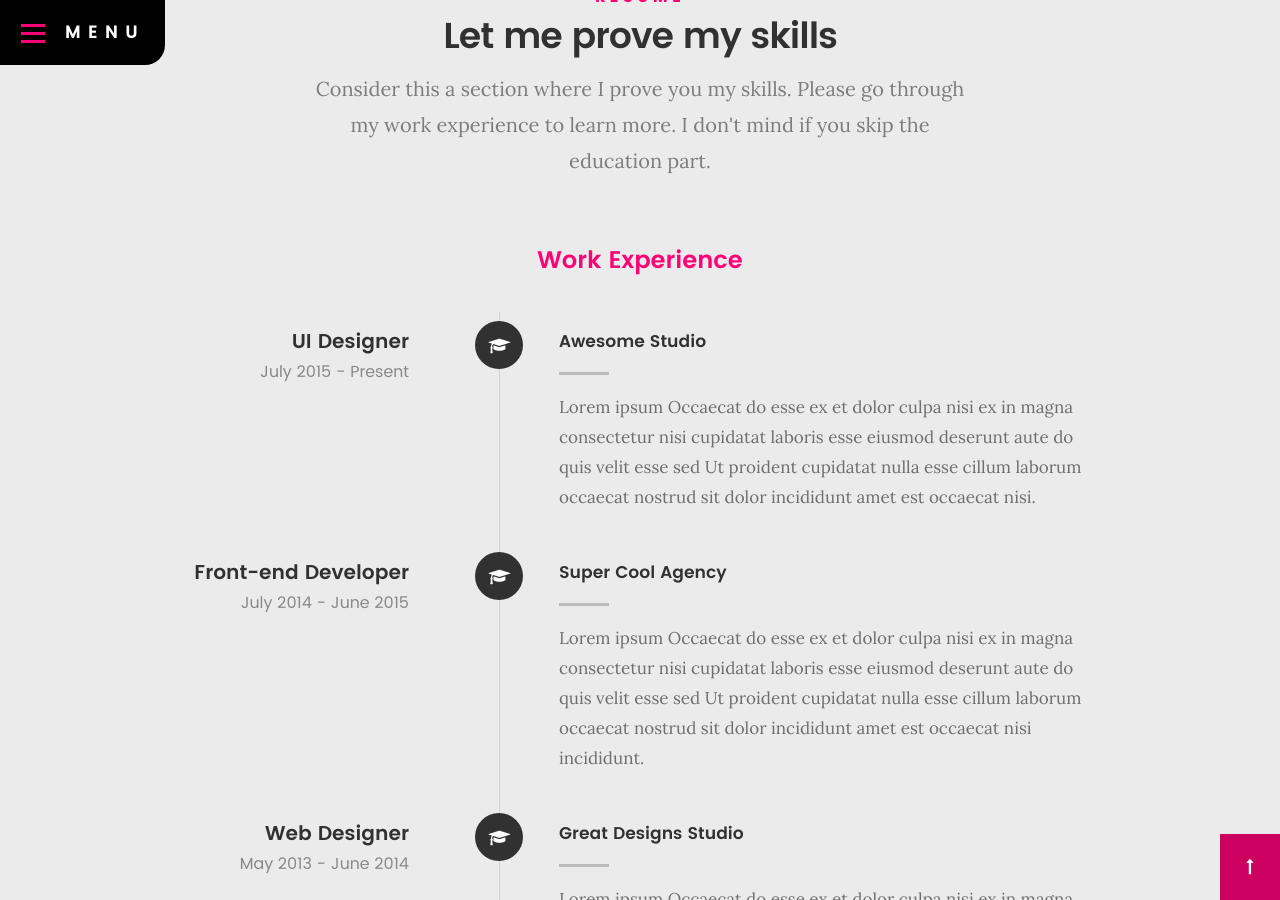
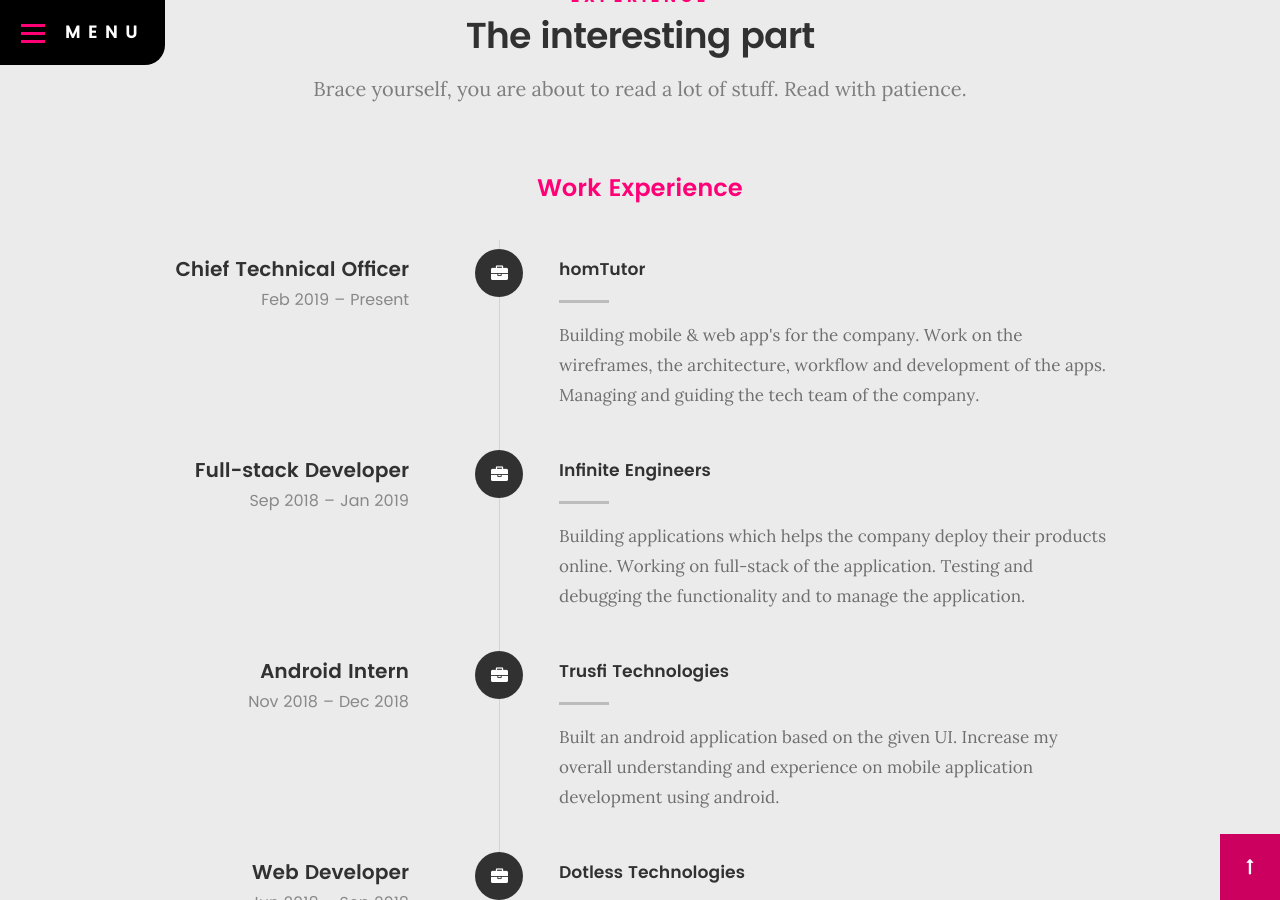
Before and after one commit to ajaidanial/ajaidanial.github.io, a Jekyll site: the page built from index.html, in a window 1280 px wide and 900 px high, scrolled down 2238 px. Built offline with Jekyll 4.4.1, drawn with Linux system fonts in a browser that asks for light colours; some web fonts are replaced; some of the changed text lies outside the part shown.

Commit message:
Init jekyll - 6

```diff
--- /dev/null
+++ b/_data/edu.yml
@@ -0,0 +1,19 @@
+- name: Hindustan Institute of Technology and Science
+  role: B.Tech CSE
+  date: 2017 - present
+  content: Fell in love with programming and how computers can revolutionize the society. Big fan of cognitive computing.
+
+- name: Madras Christian College Higher Secondary School
+  role: HSC (12th grade)
+  date: 2016 - 2017
+  content: Never really liked biology but still passed my higher secondary successfully.
+
+- name: Madras Christian College Higher Secondary School
+  role: SSLC (10th grade)
+  date: 2014 - 2015
+  content: Came out with flying colors, with the mindset of becoming a doctor.
+
+- name: BSS Computer College
+  role: Diploma in Multimedia and Hardware Networking
+  date: 2013 - 2014
+  content: Completed my diploma with great understanding of hardware, troubleshoot, networking and multimedia.
--- /dev/null
+++ b/_data/experience.yml
@@ -0,0 +1,19 @@
+- name: homTutor
+  role: Chief Technical Officer
+  date: Feb 2019 – Present
+  content: Building mobile & web app's for the company. Work on the wireframes, the architecture, workflow and development of the apps. Managing and guiding the tech team of the company.
+
+- name: Infinite Engineers
+  role: Full-stack Developer
+  date: Sep 2018 – Jan 2019
+  content: Building applications which helps the company deploy their products online. Working on full-stack of the application. Testing and debugging the functionality and to manage the application.
+
+- name: Trusfi Technologies
+  role: Android Intern
+  date: Nov 2018 – Dec 2018
+  content: Built an android application based on the given UI. Increase my overall understanding and experience on mobile application development using android.
+
+- name: Dotless Technologies
+  role: Web Developer
+  date: Jun 2018 – Sep 2018
+  content: Developing websites for clients based on their preference and needs. Understanding a clients mindset and working accordingly.
--- a/index.html
+++ b/index.html
@@ -9,10 +9,9 @@ layout: default
             <div class="logo">MENU</div>
             <nav id="main-nav-wrap">
                 <ul class="main-navigation">
-                    {% for member in site.data.nav %}
-                    <li class="{% if member.name == 'Home' %}current{% endif %}">
-                        <a class="smoothscroll" href="#{{ member.href }}"
-                            title="{{ member.name }}">{{ member.name }}</a>
+                    {% for data in site.data.nav %}
+                    <li class="{% if data.name == 'Home' %}current{% endif %}">
+                        <a class="smoothscroll" href="#{{ data.href }}" title="{{ data.name }}">{{ data.name }}</a>
                     </li>
                     {% endfor %}
                 </ul>
@@ -23,9 +22,7 @@ layout: default
 
 
 <section id="intro">
-
     <div class="intro-overlay"></div>
-
     <div class="intro-content">
         <div class="row">
             <div class="col-twelve">
@@ -40,21 +37,15 @@ layout: default
             </div>
         </div>
     </div>
-
     <ul class="intro-social">
-        <li><a href="#"><i class="fa fa-github"></i></a></li>
-        <li><a href="#"><i class="fa fa-twitter"></i></a></li>
-        <li><a href="#"><i class="fa fa-stack-overflow"></i></a></li>
-        <li><a href="#"><i class="fa fa-linkedin"></i></a></li>
-        <li><a href="#"><i class="fa fa-instagram"></i></a></li>
+        {% for data in site.data.social %}
+        <li><a href="{{ data.val }}"><i class="fa fa-{{ data.social }}"></i></a></li>
+        {% endfor %}
     </ul>
-
 </section>
 
 <section id="about">
-
     <div class="row section-intro">
-
         <div class="col-twelve">
             <h5>About</h5>
             <h1>Bonjour, let's get familiarized</h1>
@@ -65,11 +56,8 @@ layout: default
                     workaholic, I just love being productive.</p>
             </div>
         </div>
-
     </div>
-
     <div class="row about-content">
-
         <div class="col-six tab-full">
             <h3>Profile</h3>
             <ul class="info-list">
@@ -81,7 +69,6 @@ layout: default
                 {% endfor %}
             </ul>
         </div>
-
         <div class="col-six tab-full">
             <h3>Skills</h3>
             <ul class="skill-bars">
@@ -93,204 +80,73 @@ layout: default
                 {% endfor %}
             </ul>
         </div>
-
     </div>
-
     <div class="row button-section">
         <div class="col-twelve">
             <a href="#contact" title="Hire Me" class="button stroke smoothscroll">Hire Me</a>
             <a href="#" title="Download CV" class="button button-primary">Download CV</a>
         </div>
     </div>
-
 </section>
 
 
-<!-- resume Section
-   ================================================== -->
 <section id="resume" class="grey-section">
-
     <div class="row section-intro">
         <div class="col-twelve">
-
-            <h5>Resume</h5>
-            <h1>Let me prove my skills</h1>
-
-            <p class="lead">Consider this a section where I prove you my skills. Please go through my work
-                experience to learn more. I don't mind if you skip the education part.</p>
-
+            <h5>Experience</h5>
+            <h1>The interesting part</h1>
+            <p class="lead">Brace yourself, you are about to read a lot of stuff. Read with patience.</p>
         </div>
-    </div> <!-- /section-intro-->
-
+    </div>
     <div class="row resume-timeline">
-
         <div class="col-twelve resume-header">
-
             <h2>Work Experience</h2>
-
-        </div> <!-- /resume-header -->
-
+        </div>
         <div class="col-twelve">
-
             <div class="timeline-wrap">
-
+                {% for data in site.data.experience %}
                 <div class="timeline-block">
-
+                    <div class="timeline-ico">
+                        <i class="fa fa-briefcase"></i>
+                    </div>
+                    <div class="timeline-header">
+                        <h3>{{ data.role }}</h3>
+                        <p>{{ data.date }}</p>
+                    </div>
+                    <div class="timeline-content">
+                        <h4>{{ data.name }}</h4>
+                        <p>{{ data.content }}</p>
+                    </div>
+                </div>
+                {% endfor %}
+            </div>
+        </div>
+    </div>
+    <div class="row resume-timeline">
+        <div class="col-twelve resume-header">
+            <h2>Education</h2>
+        </div>
+        <div class="col-twelve">
+            <div class="timeline-wrap">
+                {% for data in site.data.edu %}
+                <div class="timeline-block">
                     <div class="timeline-ico">
                         <i class="fa fa-graduation-cap"></i>
                     </div>
-
                     <div class="timeline-header">
-                        <h3>UI Designer</h3>
-                        <p>July 2015 - Present</p>
+                        <h3>{{ data.role }}</h3>
+                        <p>{{ data.date }}</p>
                     </div>
-
                     <div class="timeline-content">
-                        <h4>Awesome Studio</h4>
-                        <p>Lorem ipsum Occaecat do esse ex et dolor culpa nisi ex in magna consectetur nisi
-                            cupidatat laboris esse
-                            eiusmod deserunt aute do quis velit esse sed Ut proident cupidatat nulla esse cillum
-                            laborum occaecat
-                            nostrud sit dolor incididunt amet est occaecat nisi.</p>
+                        <h4>{{ data.name }}</h4>
+                        <p>{{ data.content }}</p>
                     </div>
-
-                </div> <!-- /timeline-block -->
-
-                <div class="timeline-block">
-
-                    <div class="timeline-ico">
-                        <i class="fa fa-graduation-cap"></i>
-                    </div>
-
-                    <div class="timeline-header">
-                        <h3>Front-end Developer</h3>
-                        <p>July 2014 - June 2015</p>
-                    </div>
-
-                    <div class="timeline-content">
-                        <h4>Super Cool Agency</h4>
-                        <p>Lorem ipsum Occaecat do esse ex et dolor culpa nisi ex in magna consectetur nisi
-                            cupidatat laboris esse
-                            eiusmod deserunt aute do quis velit esse sed Ut proident cupidatat nulla esse cillum
-                            laborum occaecat
-                            nostrud sit dolor incididunt amet est occaecat nisi incididunt.</p>
-                    </div>
-
-                </div> <!-- /timeline-block -->
-
-                <div class="timeline-block">
-
-                    <div class="timeline-ico">
-                        <i class="fa fa-graduation-cap"></i>
-                    </div>
-
-                    <div class="timeline-header">
-                        <h3>Web Designer</h3>
-                        <p>May 2013 - June 2014</p>
-                    </div>
-
-                    <div class="timeline-content">
-                        <h4>Great Designs Studio</h4>
-                        <p>Lorem ipsum Occaecat do esse ex et dolor culpa nisi ex in magna consectetur nisi
-                            cupidatat laboris esse
-                            eiusmod deserunt aute do quis velit esse sed Ut proident cupidatat nulla esse cillum
-                            laborum occaecat
-                            nostrud sit dolor incididunt amet est occaecat nisi incididunt.</p>
-                    </div>
-
-                </div> <!-- /timeline-block -->
-
-            </div> <!-- /timeline-wrap -->
-
-        </div> <!-- /col-twelve -->
-
-    </div> <!-- /resume-timeline -->
-
-    <div class="row resume-timeline">
-
-        <div class="col-twelve resume-header">
-
-            <h2>Education</h2>
-
-        </div> <!-- /resume-header -->
-
-        <div class="col-twelve">
-
-            <div class="timeline-wrap">
-
-                <div class="timeline-block">
-
-                    <div class="timeline-ico">
-                        <i class="fa fa-briefcase"></i>
-                    </div>
-
-                    <div class="timeline-header">
-                        <h3>Master Degree</h3>
-                        <p>July 2015 - Present</p>
-                    </div>
-
-                    <div class="timeline-content">
-                        <h4>University of Life</h4>
-                        <p>Lorem ipsum Occaecat do esse ex et dolor culpa nisi ex in magna consectetur nisi
-                            cupidatat laboris esse
-                            eiusmod deserunt aute do quis velit esse sed Ut proident cupidatat nulla esse cillum
-                            laborum occaecat
-                            nostrud sit dolor incididunt amet est occaecat nisi.</p>
-                    </div>
-
-                </div> <!-- /timeline-block -->
-
-                <div class="timeline-block">
-
-                    <div class="timeline-ico">
-                        <i class="fa fa-briefcase"></i>
-                    </div>
-
-                    <div class="timeline-header">
-                        <h3>Bachelor Degree</h3>
-                        <p>July 2014 - June 2015</p>
-                    </div>
-
-                    <div class="timeline-content">
-                        <h4>State Design University</h4>
-                        <p>Lorem ipsum Occaecat do esse ex et dolor culpa nisi ex in magna consectetur nisi
-                            cupidatat laboris esse
-                            eiusmod deserunt aute do quis velit esse sed Ut proident cupidatat nulla esse cillum
-                            laborum occaecat
-                            nostrud sit dolor incididunt amet est occaecat nisi incididunt.</p>
-                    </div>
-
-                </div> <!-- /timeline-block -->
-
-                <div class="timeline-block">
-
-                    <div class="timeline-ico">
-                        <i class="fa fa-briefcase"></i>
-                    </div>
-
-                    <div class="timeline-header">
-                        <h3>Bachelor Degree</h3>
-                        <p>May 2013 - June 2014</p>
-                    </div>
-
-                    <div class="timeline-content">
-                        <h4>Design College</h4>
-                        <p>Lorem ipsum Occaecat do esse ex et dolor culpa nisi ex in magna consectetur nisi
-                            cupidatat laboris esse
-                            eiusmod deserunt aute do quis velit esse sed Ut proident cupidatat nulla esse cillum
-                            laborum occaecat
-                            nostrud sit dolor incididunt amet est occaecat nisi incididunt.</p>
-                    </div>
-
-                </div> <!-- /timeline-block -->
-
-            </div> <!-- /timeline-wrap -->
-
-        </div> <!-- /col-twelve -->
-
-    </div> <!-- /resume-timeline -->
-
-</section> <!-- /features -->
+                </div>
+                {% endfor %}
+            </div>
+        </div>
+    </div>
+</section>
 
 
 <!-- Portfolio Section
```
Also changed, not shown: _data/social.yml (added, +16 -0 lines).
